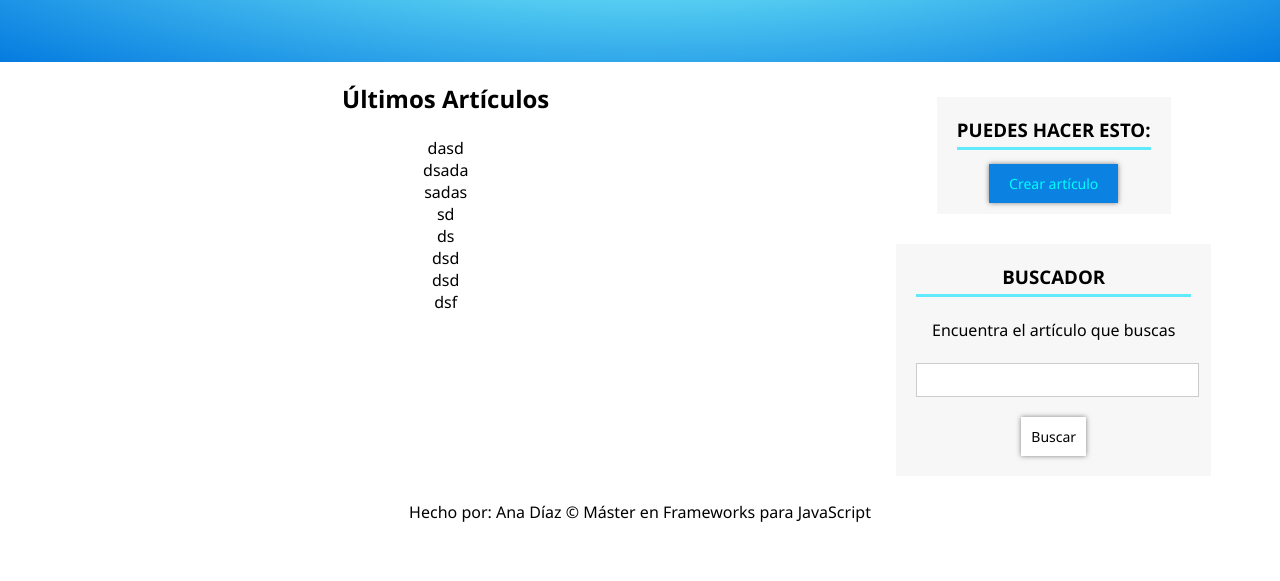
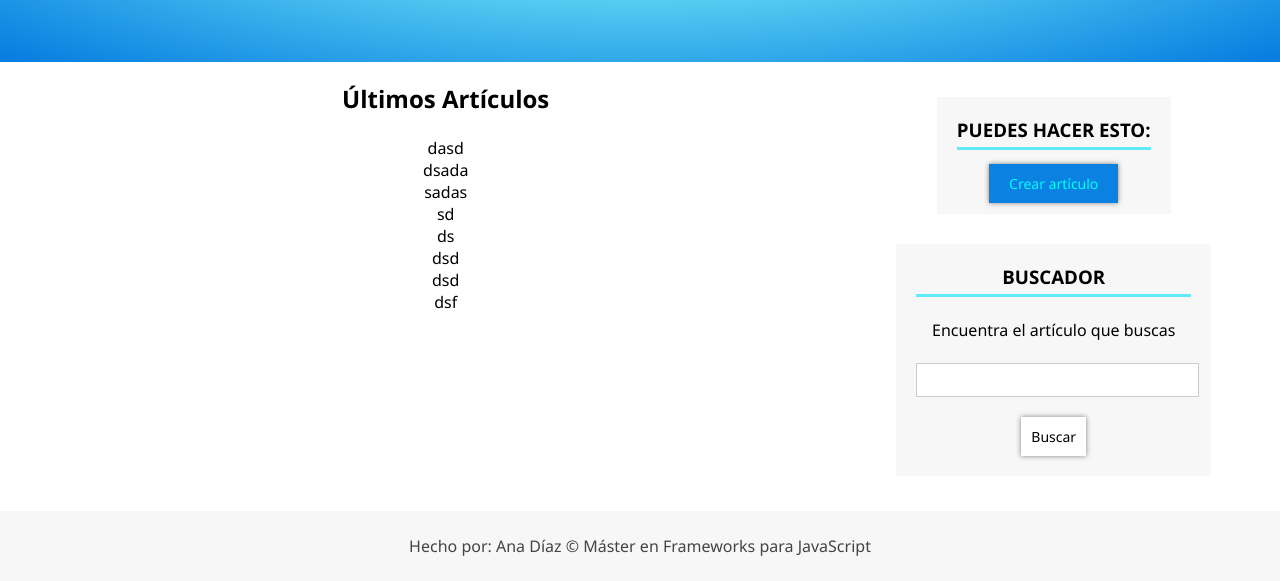
Before and after one commit to AnaLorenaDiaz/practica-react, a plain HTML site: page index.html in a window 1280 px wide. Shown: the part 414-995 px from the top of the page. Drawn offline with Linux system fonts and the light colour scheme.

Commit message:
diseño footer

```diff
--- a/css/style.css
+++ b/css/style.css
@@ -169,7 +169,7 @@ a.btn-black:hover{
 
 /*--index.html--*/
 #container{
-  height: 400px;
+  /*height: 400px;*/
 }
   .container{
     width: 95%;
@@ -201,11 +201,17 @@ a.btn-black:hover{
           border: 1px solid #ccc;
           padding: 3px;
           margin-bottom: 20px;
+          transition: 300ms all;
         }
+          input[type="text"]:focus{
+            box-shadow: 0px 0px 5px #eee inset;
+          }
 
 /*==========FOOTER==========*/
 #footer{
-  height: 100px;
+  height: 70px;
+  background-color: #f7f7f7;
+  color: #444;
 }
   .footer{
     width: 90%;
```
